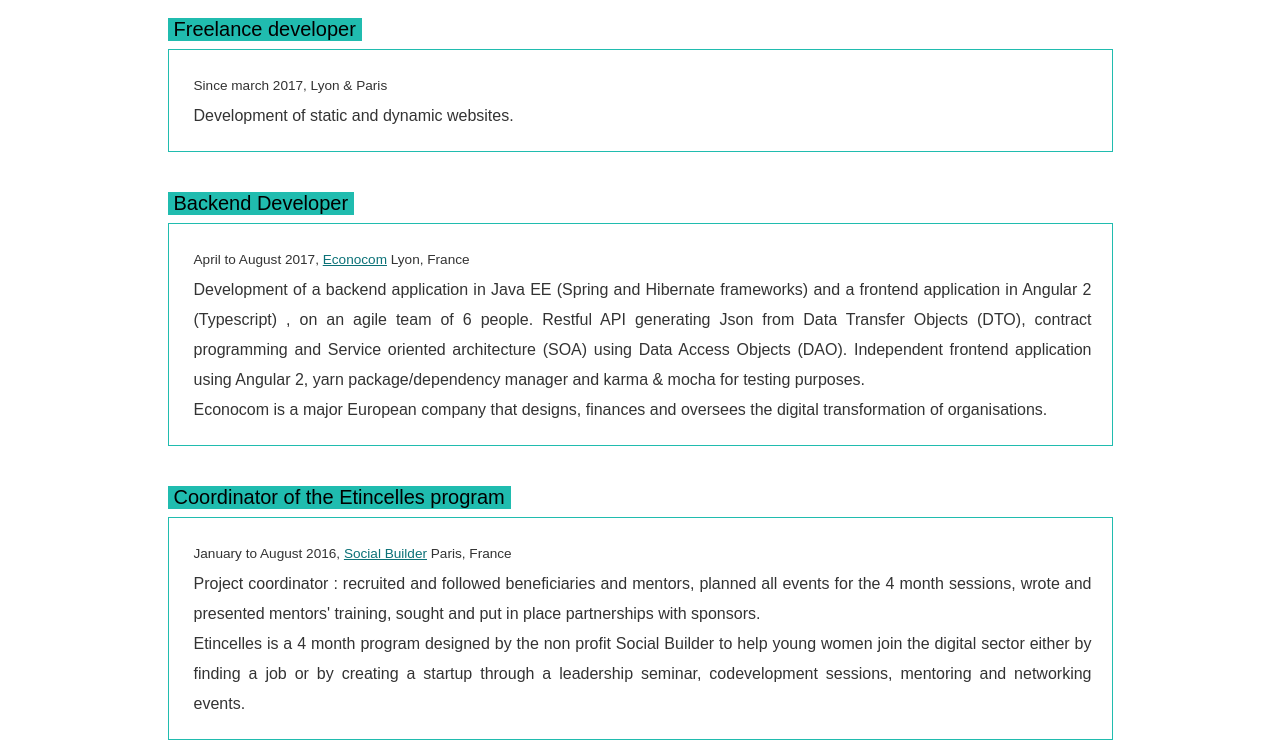
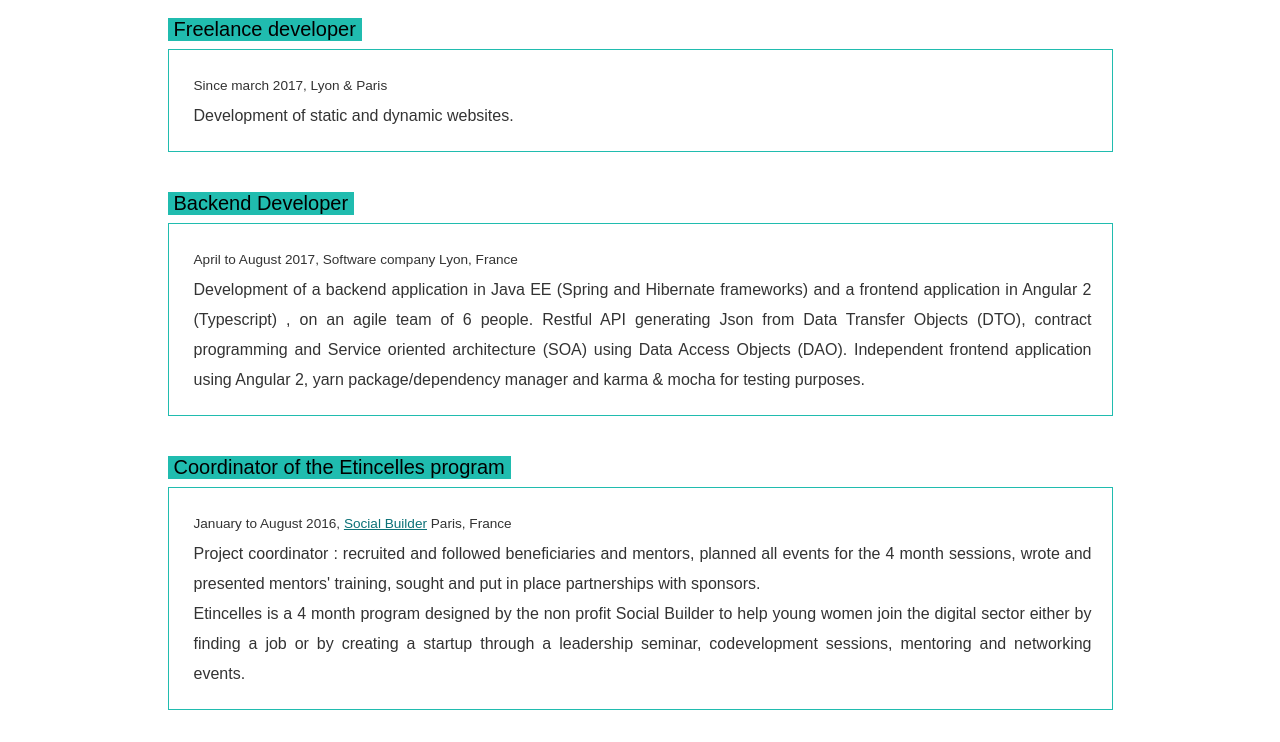
Before and after one commit to sweetyclem/clementinepirlot.fr, a plain HTML site: page en/experiences.html in a window 1280 px wide. Shown: the part 64-806 px from the top of the page. Drawn offline with nearby package versions, Linux system fonts and the light colour scheme; a web font is replaced by a local one.

Commit message:
Update experiences.html

```diff
--- a/en/experiences.html
+++ b/en/experiences.html
@@ -54,10 +54,9 @@
 
 				<p class="poste back animated slideInLeft">Backend Developer</p>
 				<div class="box">
-				<p><small>April to August 2017, <a class="pages" href="https://www.econocom.com/en" target="_blank">Econocom</a> Lyon, France </small></p>
+				<p><small>April to August 2017, Software company Lyon, France </small></p>
 				<p>Development of a backend application in Java EE (Spring and Hibernate frameworks) and a frontend application in Angular 2 (Typescript) , on an agile team of 6 people. Restful API generating Json from Data Transfer Objects (DTO), contract programming and Service oriented architecture (SOA) using Data Access Objects (DAO). Independent frontend application using Angular 2, yarn package/dependency manager and karma & mocha for testing purposes.
 				<br>
-				Econocom is a major European company that designs, finances and oversees the digital transformation of organisations.
 				</p>
 				</div>
 				<br><br>
```
